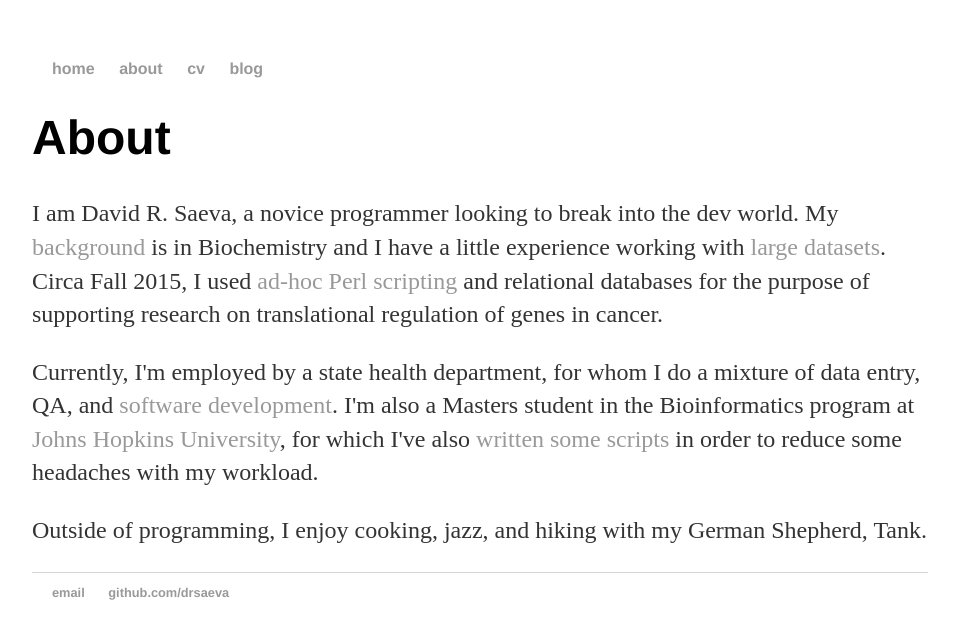
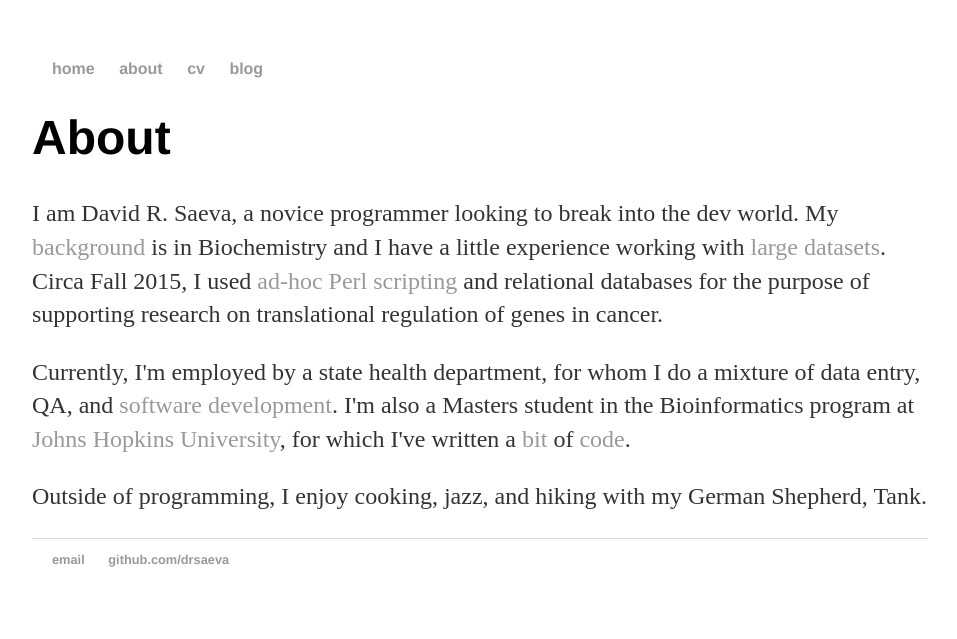
Before and after one commit to drsaeva/drsaeva.github.io, a Jekyll site: the page built from about/index.html, in a window 1280 px wide. Shown: the top 639 px of the page, without its empty margins (160-1117 px from the left). Built offline with Jekyll 4.4.1, drawn with Linux system fonts in a browser that asks for light colours.

Commit message:
Update index.html

```diff
--- a/about/index.html
+++ b/about/index.html
@@ -16,9 +16,10 @@ datasets</a>. Circa Fall 2015, I used
  mixture of data entry, QA, and <a href="https://github.com/drsaeva/labBot">software
  development</a>. I'm also a Masters student in the Bioinformatics program
  at <a href="http://advanced.jhu.edu/academics/graduate-degree-programs/bioinformatics/">
- Johns Hopkins University</a>, for which  I've also <a href="https://github.com/drsaeva/Coursework-Scripts">
- written some scripts</a>  in order to reduce some headaches with my workload.
- </p>
+ Johns Hopkins University</a>, for which  I've written a
+  <a href="https://github.com/drsaeva/JHU-Course-Code">bit</a> of
+  <a href="https://github.com/drsaeva/Coursework-Scripts">code</a>.
+
 
 <p>Outside of programming, I enjoy cooking, jazz, and hiking with my German
 Shepherd, Tank.</p>
```
